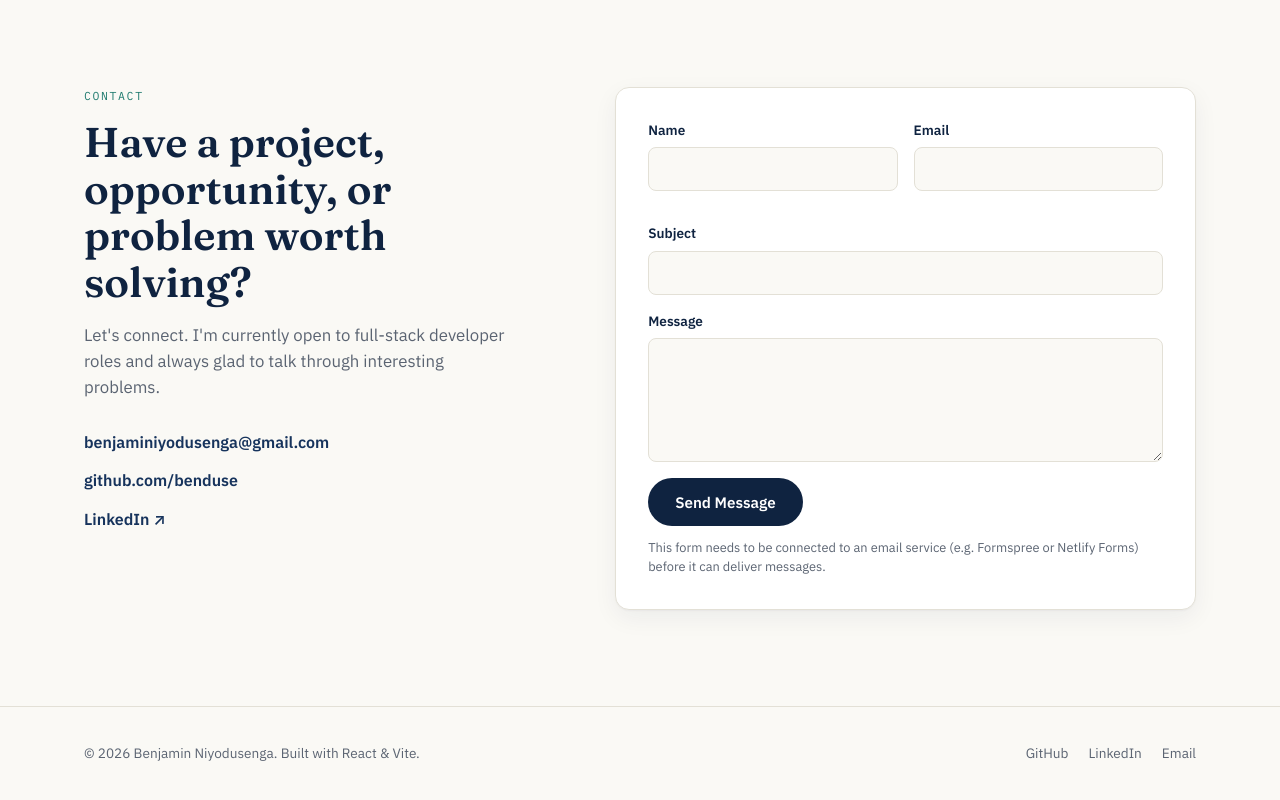
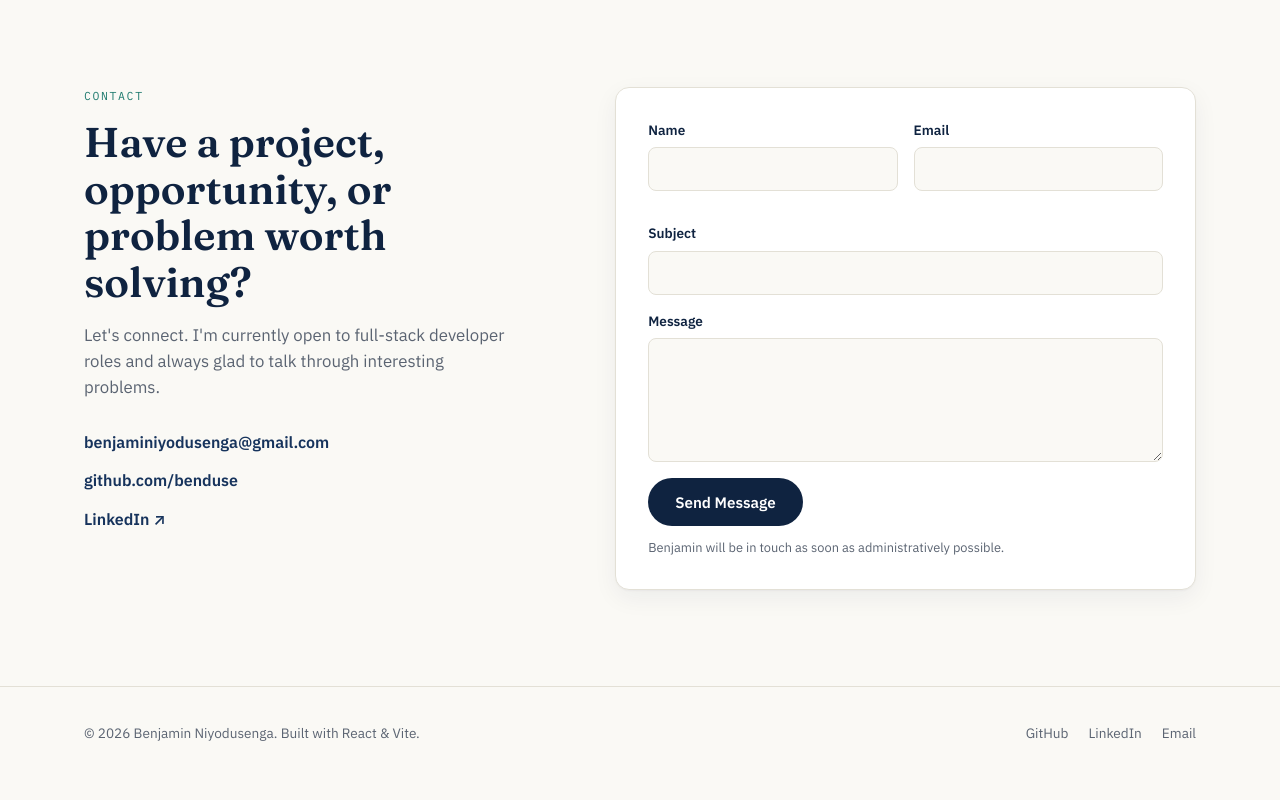
Before and after one commit to benduse/BenjaminNiyodusengaPortfolio2026, a React (Vite) app: page / in a window 1280 px wide. Shown: the part 6690-7490 px from the top of the page. Built offline with nearby package versions, Linux system fonts and the light colour scheme.

Commit message:
corrected errors in the form

```diff
--- a/src/components/Contact.jsx
+++ b/src/components/Contact.jsx
@@ -54,8 +54,8 @@ export default function Contact() {
             </button>
             <p className="form-note">
               {status === 'submitted'
-                ? 'This form isn\'t connected to an email service yet — for now, please reach out directly at the email above.'
-                : 'This form needs to be connected to an email service (e.g. Formspree or Netlify Forms) before it can deliver messages.'}
+                ? 'Thank you for contacting Benjamin.'
+                : 'Benjamin will be in touch as soon as administratively possible.'}
             </p>
           </form>
         </Reveal>
```
Also changed, not shown: 1 other file (tests, documents, lock files or other folders).
